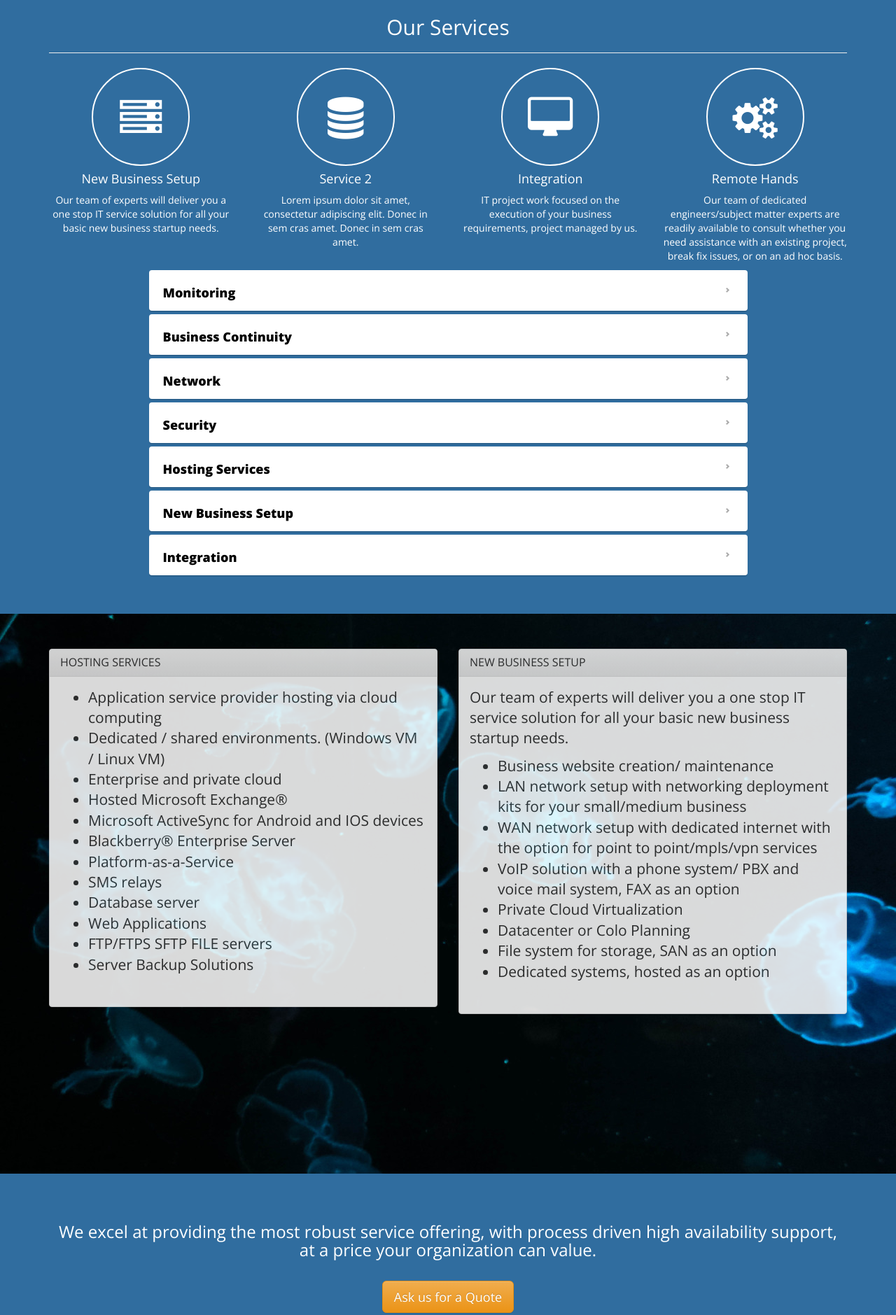
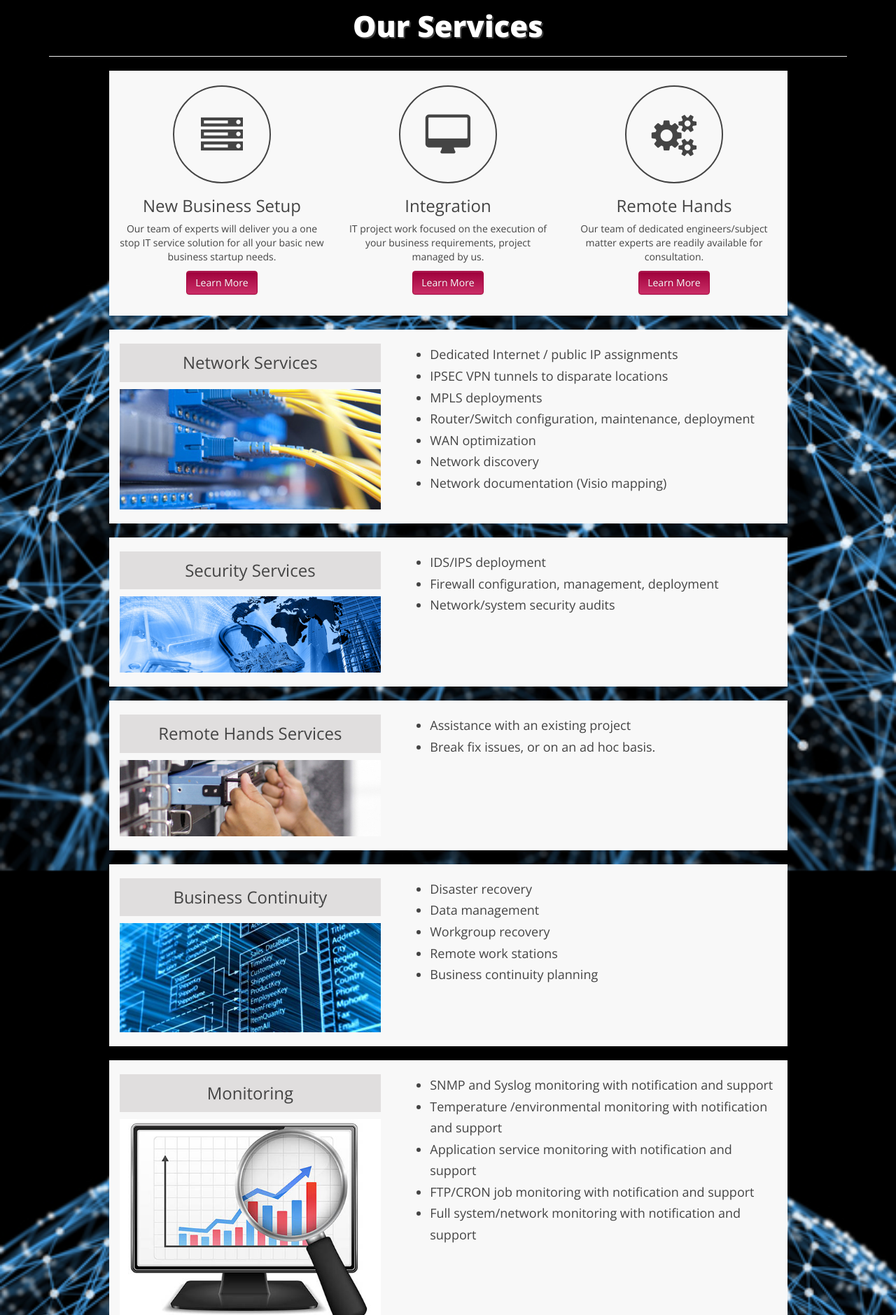
Before and after one commit to aphuong/oppidan_template, a plain HTML site: page index.html in a window 1280 px wide. Shown: the part 880-2759 px from the top of the page at 70% size. Drawn offline with nearby package versions, Linux system fonts and the light colour scheme; files whose address does not match are found by name.

Commit message:
Update styles and images

```diff
--- a/css/main.css
+++ b/css/main.css
@@ -1,8 +1,8 @@
-/* general styles */
 html, body {
   height: 100%;
   width: 100%;
   font-family: 'Open Sans', sans-serif;
+  background: #f8f8f8;
 }
 
 @font-face {
@@ -10,7 +10,6 @@ html, body {
   src: url(../fonts/flexslider-icon.woff);
 }
 
-/* padded section */
 .pad-section {
   padding: 50px 0;
 }
@@ -18,7 +17,6 @@ html, body {
   width: 100%;
 }
 
-/* vertical-centered text */
 .text-vcenter {
   display: table-cell;
   text-align: center;
@@ -30,33 +28,47 @@ html, body {
   margin: 0;
   padding: 0;
   color: #fff;
+  text-shadow: 4px 2px 1px #000;
 }
 .text-vcenter h3 {
   color: #fff;
+  font-size: 3em;
+  text-shadow: 4px 2px 1px #000;
 }
 
-/* additional sections */
 #home {
-  background: url(../images/escheresque_ste.png) fixed;
+  background: url(../images/connections.jpg) no-repeat center center fixed;
   display: table;
   height: 65%;
   position: relative;
   width: 100%;
- /* -webkit-background-size: cover;
+  -webkit-background-size: cover;
   -moz-background-size: cover;
   -o-background-size: cover;
-  background-size: cover;*/
-}
-
-#about {
+  background-size: cover;
 }
 
 #services {
-  background-color: #306d9f;
+  background: url(../images/connections.jpg) no-repeat center center fixed;
   color: #ffffff;
+  -webkit-background-size: cover;
+  -moz-background-size: cover;
+  -o-background-size: cover;
+  background-size: cover;
 }
+
+#services h2 {
+  font-family: 'Open Sans', sans-serif;
+  font-size: 3em;
+  font-weight: 700;
+  margin: 0;
+  padding: 0;
+  color: #fff;
+  text-shadow: 2px 2px 1px #444;
+}
+
 #services .glyphicon {
-  border: 2px solid #FFFFFF;
+  border: 2px solid #444;
   border-radius: 50%;
   display: inline-block;
   font-size: 60px;
@@ -65,21 +77,6 @@ html, body {
   text-align: center;
   vertical-align: middle;
   width: 140px;
-}
-
-#information {
-  background: url(../images/jellyfish.jpg) no-repeat center center fixed;
-  display: table;
-  height: 800px;
-  position: relative;
-  width: 100%;
-  -webkit-background-size: cover;
-  -moz-background-size: cover;
-  -o-background-size: cover;
-  background-size: cover;
-}
-#information .panel {
-  opacity: 0.85;
 }
 
 footer {
@@ -100,11 +97,15 @@ footer .glyphicon:hover {
 
 .nav-contact {
   text-align: right;
-  color: #777;
+  color: #333;
+  font-family: 'Open Sans', sans-serif;
+  font-size: 18px;
+  padding-top: 10px;
+  font-weight: bold;
 }
 
+
 .flexslider {
-  /*height: 350px;*/
   width: 100%;
 }
 
@@ -133,159 +134,84 @@ footer .glyphicon:hover {
   border: 0px !important;
 }
 
-.space {
-  background: url(../images/jellyfish.jpg) no-repeat center center fixed;
-  display: table;
-  height: 0px;
-  position: relative;
-  width: 100%;
-  -webkit-background-size: cover;
-  -moz-background-size: cover;
-  -o-background-size: cover;
-  background-size: cover;
+.logo-text {
+  margin-left: -25px;
 }
 
-
-/**/
-
-
-body .wrapper {
-  width: 75%;
-  margin: 0 auto;
-  background: white;
-  border-radius: 4px;
-  position: relative;
-  box-shadow: 0px 2px rgba(0, 0, 0, 0.12);
-  font-weight: lighter;
+.navbar-default .navbar-nav > li > a {
+  color: #333;
+  font-family: 'Open Sans', sans-serif;
   font-size: 18px;
 }
 
-body .wrapper label {
-  display: block;
-  position: relative;
-  color: #000;
-  overflow: hidden;
-  /*cursor: pointer;*/
-  height: 56px;
-  -webkit-transition: text-indent 0.2s;
-  text-indent: 20px;
+.navbar-default .navbar-nav > li > a:hover {
+  color: #777;
+}
+
+.btn-warning {
+  background-image: linear-gradient(to bottom, #9E003A 0%, #CB2E67 100%);
+  border-color: #A6053F;
+}
+
+.btn-warning:hover {
+  background-color: #CB2E67;
+  border-color: #A6053F;
+}
+
+#services .row {
+  background: #f8f8f8;
+  margin: 0 auto;
+  width: 85%;
+  color: #444;
+}
+
+.services-wrapper,
+.content {
+  width: 100%;
+  margin: 0 auto;
+  padding: 20px 0;
+  font-size: 18px;
+  color: #444;
+  line-height: 1.7em;
+}
+
+.services-wrapper h3 {
+  background: rgb(224, 222, 222);
+  padding: 14px;
+  text-align: center;
+  margin-top: 0;
+}
+
+.text-center {
   padding-top: 20px;
 }
 
-body .wrapper ul {
-  margin: 0;
-  padding: 0;
+#services .btn-md,
+#services .btn-lg {
+  margin-bottom: 30px;
 }
 
-body .wrapper li {
-  color: white;
-  list-style-type: none;
+.text-left {
+  padding-left: 30px;
 }
-
-body .wrapper li {
-  display: block;
-  width: 100%;
-  padding: 15px 0px;
-  text-decoration: none;
-  color: white;
-  border-bottom: 1px solid rgba(0, 0, 0, 0.06);
-  font-weight: lighter;
-  font-size: 18px;
+@media (max-width: 1200px) {
+  #services .row {
+    width: 90%;
+  }
 }
-
-body .wrapper li:hover {
-  background-color: rgba(48, 109, 159, 0.2);
+@media (max-width: 1000px) {
+  #services .row {
+    width: 100%;
+  }
+  .text-vcenter h3 {
+    font-size: 2em;
+  }
+  .text-vcenter h1 {
+    font-size: 3em;
+  }
 }
-
-body .wrapper label:hover {
-  background: rgba(48, 109, 159, 0.2) !important;
-  color: #000;
-  text-indent: 30px;
-  -webkit-transition: text-indent 0.2s;
-  transition: text-indent 0.2s;
+@media (max-width: 600px) {
+  #services .row {
+    width: 100%;
+  }
 }
-
-body .wrapper input[type="checkbox"] {
-  display: none;
-}
-
-body .wrapper span {
-  height: 3px;
-  position: absolute;
-  width: 0px;
-  display: block;
-  top: 58px;
-  background: #38B087;
-}
-
-body .wrapper .content {
-  height: 0;
-  background: rgba(15, 44, 78, 0.84);
-  height: auto;
-  position: relative;
-  border-top: 2px solid rgba(0, 0, 0, 0.12);
-  top: 4px;
-}
-
-body .wrapper .lil_arrow {
-  width: 5px;
-  height: 5px;
-  -webkit-transition: -webkit-transform 0.8s;
-  transition: transform 0.8s;
-  -webkit-transition-timing-function: cubic-bezier(0.68, -0.55, 0.265, 1.55);
-  border-top: 2px solid rgba(0, 0, 0, 0.33);
-  border-right: 2px solid rgba(0, 0, 0, 0.33);
-  float: right;
-  position: relative;
-  top: -30px;
-  right: 27px;
-  -webkit-transform: rotate(45deg);
-      -ms-transform: rotate(45deg);
-          transform: rotate(45deg);
-}
-
-body .wrapper input[type="checkbox"]:checked + label > .content {
-  display: block;
-}
-
-body .wrapper input[type="checkbox"]:checked + label > span {
-  display: none;
-}
-
-body .wrapper input[type="checkbox"]:checked + label > .lil_arrow {
-  -webkit-transition: -webkit-transform 0.8s;
-  transition: transform 0.8s;
-  -webkit-transition-timing-function: cubic-bezier(0.68, -0.55, 0.265, 1.55);
-  -webkit-transform: rotate(135deg);
-      -ms-transform: rotate(135deg);
-          transform: rotate(135deg);
-}
-
-body .wrapper input[type="checkbox"]:checked + label {
-  display: block;
-  background: rgba(48, 109, 159, 0.2)!important;
-  color: #000;
-  text-indent: 30px;
-  height: auto;
-  -webkit-transition: height 0.8s;
-  transition: height 0.8s;
-  -webkit-transition-timing-function: cubic-bezier(0.68, -0.55, 0.265, 1.55);
-}
-
-body .wrapper label:hover > span {
-  width: 100%;
-  -webkit-transition-timing-function: cubic-bezier(0.68, -0.55, 0.265, 1.55);
-  -webkit-transition: width 0.4s;
-          transition: width 0.4s;
-}
-body .wrapper input[type='checkbox']:not(:checked) + label {
-  display: block;
-  -webkit-transition: height 0.8s;
-  transition: height 0.8s;
-  height: 58px;
-  -webkit-transition-timing-function: cubic-bezier(0.68, -0.55, 0.265, 1.55);
-}
-
-::-webkit-scrollbar {
-  display: none;
-}
--- a/index.html
+++ b/index.html
@@ -33,11 +33,14 @@
             <span class="icon-bar"></span>
             <span class="icon-bar"></span>
           </button>
-          <a class="navbar-brand" href="#">Oppidan IT LLC</a>
+          <div>
+            <img src="images/logo.png" alt="Oppidan IT" height="auto" width="150px" />
+            <span class="logo-text">Oppidan IT LLC</span>
+          </div>
         </div>
 
         <div class="nav-contact">
-          <p>Get a Quote | (347) 687-4070 | sales@oppidanit.com</p>
+          <p>Get a Quote | <i class="fa fa-phone"></i> (347) 687-4070 | <i class="fa fa-envelope-o"></i> <a href="mailto:sales@oppidanit.com?Subject=sales%20inquiry" target="_top">sales@oppidanit.com</a></p>
         </div>
 
         <div class="collapse navbar-collapse" id="navbar-collapse-main">
@@ -45,7 +48,6 @@
             <li><a href="#home">Home</a></li>
             <li><a href="#about">About</a></li>
             <li><a href="#services">Services</a></li>
-            <li><a href="#information">Information</a></li>
             <li><a href="#contact">Contact</a></li>
           </ul>
         </div><!-- /.navbar-collapse -->
@@ -72,7 +74,7 @@
           <div class="col-sm-6">
             <div class="about-img-container">
               <br />
-              <img src="https://www.placehold.it/650x300/0F2C4E&text=Company + Logo" alt="" />
+              <img src="images/logo.png" alt="Oppidan IT" />
             </div>
           </div>
           <div class="col-sm-6 text-center">
@@ -87,74 +89,40 @@
     <!-- third section - Services -->
     <div id="services" class="pad-section">
       <div class="container">
-        <h2 class="text-center">Our Services</h2> <hr />
-
+        <h2 class="text-center">Our Services</h2>
+        <hr>
 
         <div class="row text-center">
-          <div class="col-sm-3 col-xs-6">
+          <div class="col-sm-4 col-xs-12">
             <i class="glyphicon fa fa-server"> </i>
-            <h4>New Business Setup</h4>
+            <h3>New Business Setup</h3>
             <p>Our team of experts will deliver you a one stop IT service solution for all your basic new business startup needs.</p>
+            <a href="#setup" class="btn btn-warning btn-md">Learn More</a>
           </div>
-          <div class="col-sm-3 col-xs-6">
-            <i class="glyphicon fa fa-database"></i>
-            <h4>Service 2</h4>
-            <p>Lorem ipsum dolor sit amet, consectetur adipiscing elit. Donec in sem cras amet. Donec in sem cras amet.</p>
+          <div class="col-sm-4 col-xs-12">
+            <i class="glyphicon fa fa-desktop"></i>
+            <h3>Integration</h3>
+            <p>IT project work focused on the execution of your business requirements, project managed by us.</p>
+            <a href="#integration" class="btn btn-warning btn-md">Learn More</a>
           </div>
-          <div class="col-sm-3 col-xs-6">
-            <i class="glyphicon fa fa-desktop"></i>
-            <h4>Integration</h4>
-            <p>IT project work focused on the execution of your business requirements, project managed by us.</p>
-          </div>
-          <div class="col-sm-3 col-xs-6">
+          <div class="col-sm-4 col-xs-12">
             <i class="glyphicon fa fa-cogs"> </i>
-            <h4>Remote Hands</h4>
-            <p>Our team of dedicated engineers/subject matter experts are readily available to consult whether you need assistance with an existing project, break fix issues, or on an ad hoc basis.</p>
+            <h3>Remote Hands</h3>
+            <p>Our team of dedicated engineers/subject matter experts are readily available for consultation.</p>
+            <a href="#hands" class="btn btn-warning btn-md">Learn More</a>
           </div>
         </div>
 
+        <br />
 
-        <div class='wrapper'>
-          <input id='pictures' type='checkbox'>
-          <label for='pictures'>
-            <p>Monitoring</p>
-            <div class='lil_arrow'></div>
-            <div class='content'>
-              <ul>
-                <li>SNMP monitoring with notification and support</li>
-                <li>Syslog monitoring with notification and support</li>
-                <li>Temperature /environmental monitoring with notification and support</li>
-                <li>Application service monitoring with notification and support</li>
-                <li>FTP/CRON job monitoring with notification and support</li>
-                <li>Full system/network monitoring with notification and support</li>
-              </ul>
+        <div class="row">
+          <div class='col-md-5'>
+            <div class="services-wrapper">
+              <h3>Network Services</h3>
+              <img src="images/network.jpg">
             </div>
-            <span></span>
-          </label>
           </div>
-
-        <div class='wrapper'>
-          <input id='jobs' type='checkbox'>
-          <label for='jobs'>
-            <p>Business Continuity</p>
-            <div class='lil_arrow'></div>
-            <div class='content'>
-              <ul>
-                <li>Disaster recovery</li>
-                <li>Data management</li>
-                <li>Workgroup recovery/remote work stations</li>
-                <li>Business continuity planning</li>
-              </ul>
-            </div>
-            <span></span>
-          </label>
-        </div>
-
-        <div class='wrapper'>
-          <input id='events' type='checkbox'>
-          <label for='events'>
-            <p>Network</p>
-            <div class='lil_arrow'></div>
+          <div class='col-md-7'>
             <div class='content'>
               <ul>
                 <li>Dedicated Internet / public IP assignments</li>
@@ -162,19 +130,23 @@
                 <li>MPLS deployments</li>
                 <li>Router/Switch configuration, maintenance, deployment</li>
                 <li>WAN optimization</li>
-                <li>Network discovery/ network documentation (Visio mapping)</li>
+                <li>Network discovery</li>
+                <li>Network documentation (Visio mapping)</li>
               </ul>
             </div>
-            <span></span>
-          </label>
           </div>
+        </div>
+        <br />
 
-
-        <div class='wrapper'>
-          <input id='financial' type='checkbox'>
-          <label for='financial'>
-            <p>Security</p>
-            <div class='lil_arrow'></div>
+        <span id="hands"></span>
+        <div class="row">
+          <div class='col-md-5'>
+            <div class="services-wrapper">
+              <h3>Security Services</h3>
+              <img src="images/security.jpg">
+            </div>
+          </div>
+          <div class='col-md-7'>
             <div class='content'>
               <ul>
                 <li>IDS/IPS deployment</li>
@@ -182,61 +154,79 @@
                 <li>Network/system security audits</li>
               </ul>
             </div>
-            <span></span>
-          </label>
           </div>
+        </div>
+        <br />
 
-        <div class='wrapper'>
-          <input id='settings' type='checkbox'>
-          <label for='settings'>
-            <p>Hosting Services</p>
-            <div class='lil_arrow'></div>
+        <div class="row">
+          <div class='col-md-5'>
+            <div class="services-wrapper">
+              <h3>Remote Hands Services</h3>
+              <img src="images/hands.jpg">
+            </div>
+          </div>
+          <div class='col-md-7'>
             <div class='content'>
               <ul>
-                <li>Application service provider hosting via cloud computing</li>
-                <li>Dedicated / shared environments. (Windows VM / Linux VM)</li>
-                <li>Enterprise and private cloud</li>
-                <li>Hosted Microsoft Exchange®</li>
-                <li>Microsoft ActiveSync for Android and IOS devices</li>
-                <li>Blackberry® Enterprise Server</li>
-                <li>Platform-as-a-Service</li>
-                <li>SMS relays</li>
-                <li>Database server</li>
-                <li>Web Applications</li>
-                <li>FTP/FTPS SFTP FILE servers</li>
-                <li>Server Backup Solutions</li>
+                <li>Assistance with an existing project</li>
+                <li>Break fix issues, or on an ad hoc basis.</li>
               </ul>
             </div>
-            <span></span>
-          </label>
           </div>
+        </div>
+        <br />
 
-        <div class='wrapper'>
-          <input id='setup' type='checkbox'>
-          <label for='setup'>
-            <p>New Business Setup</p>
-            <div class='lil_arrow'></div>
+        <div class="row">
+          <div class='col-md-5'>
+            <div class="services-wrapper">
+              <h3>Business Continuity</h3>
+              <img src="images/business.jpg">
+            </div>
+          </div>
+          <div class='col-md-7'>
             <div class='content'>
               <ul>
-                <li>Business website creation/ maintenance</li>
-                <li>LAN network setup with networking deployment kits for your small/medium business</li>
-                <li>WAN network setup with dedicated internet with the option for point to point/mpls/vpn services</li>
-                <li>VoIP solution with a phone system/ PBX and voice mail system, FAX as an option</li>
-                <li>Private Cloud Virtualization</li>
-                <li>Datacenter or Colo Planning</li>
-                <li>File system for storage, SAN as an option</li>
-                <li>Dedicated systems, hosted as an option</li>
+                <li>Disaster recovery</li>
+                <li>Data management</li>
+                <li>Workgroup recovery</li>
+                <li>Remote work stations</li>
+                <li>Business continuity planning</li>
               </ul>
             </div>
-            <span></span>
-          </label>
           </div>
+        </div>
+        <br />
+        <span id="integration"></span>
 
-        <div class='wrapper'>
-          <input id='integration' type='checkbox'>
-          <label for='integration'>
-            <p>Integration</p>
-            <div class='lil_arrow'></div>
+        <div class="row">
+          <div class='col-md-5'>
+            <div class="services-wrapper">
+              <h3>Monitoring</h3>
+              <img src="images/monitor.jpg">
+            </div>
+          </div>
+          <div class='col-md-7'>
+            <div class='content'>
+              <ul>
+                <li>SNMP and Syslog monitoring with notification and support</li>
+                <li>Temperature /environmental monitoring with notification and support</li>
+                <li>Application service monitoring with notification and support</li>
+                <li>FTP/CRON job monitoring with notification and support</li>
+                <li>Full system/network monitoring with notification and support</li>
+              </ul>
+            </div>
+          </div>
+        </div>
+        <br />
+
+        <div class="row">
+          <div class='col-md-5'>
+            <div class="services-wrapper">
+              <h3>Integration Services</h3>
+              <img src="images/integration.jpg">
+            </div>
+          </div>
+           <div class='col-md-7'>
             <div class='content'>
               <ul>
                 <li>Detailed project plan (design proposal, statement of work, implementation proposal)</li>
@@ -244,25 +234,22 @@
                 <li>Pre/post implementation engineers</li>
               </ul>
             </div>
-            <span></span>
-          </label>
-        </div>
-
           </div>
         </div>
-    <!-- /third section -->
+        <br />
 
 
-    <!-- fourth section - Information -->
-    <div id="information" class="pad-section">
-      <div class="container">
+        <span id="setup"></span>
+
         <div class="row">
-          <div class="col-sm-6">
-            <div class="panel panel-default">
-              <div class="panel-heading">
-                <h2 class="panel-title">HOSTING SERVICES</h2>
+          <div class='col-md-5'>
+            <div class="services-wrapper">
+              <h3>Hosting Services</h3>
+              <img src="images/hosting.jpg">
             </div>
-              <div class="panel-body lead">
+          </div>
+          <div class='col-md-7'>
+            <div class='content'>
               <ul>
                 <li>Application service provider hosting via cloud computing</li>
                 <li>Dedicated / shared environments. (Windows VM / Linux VM)</li>
@@ -280,13 +267,17 @@
             </div>
           </div>
         </div>
-          <div class="col-sm-6">
-            <div class="panel panel-default">
-              <div class="panel-heading">
-                <h2 class="panel-title">NEW BUSINESS SETUP</h2>
+        <br />
+
+        <div class="row">
+          <div class='col-md-5'>
+            <div class="services-wrapper">
+              <h3>New Business Setup</h3>
+              <img src="images/setup.jpg">
             </div>
-              <div class="panel-body lead">
-               <p>Our team of experts will deliver you a one stop IT service solution for all your basic new business startup needs.</p>
+          </div>
+          <div class='col-md-7'>
+            <div class='content'>
               <ul>
                 <li>Business website creation/ maintenance</li>
                 <li>LAN network setup with networking deployment kits for your small/medium business</li>
@@ -300,30 +291,17 @@
             </div>
           </div>
         </div>
+
       </div>
     </div>
-    </div>
-    <!-- /fourth section -->
+    <!-- /third section -->
 
-    <!-- fifth section -->
-    <div id="services" class="pad-section">
-      <div class="container">
-        <div class="row">
-          <div class="col-sm-12 text-center">
-            <h3>We excel at providing the most robust service offering, with process driven high availability support, at a price your organization can value.</h3>
-            <br />
-            <a href="#about" class="btn btn-warning btn-lg">Ask us for a Quote</a>
-          </div>
-        </div>
-      </div>
-    </div>
-    <!-- /fifth section -->
 
     <div class="space">
     </div>
 
     <!-- slider -->
-    <div class="flexslider-container">
+<!--     <div class="flexslider-container">
       <div class="flexslider">
         <ul class="slides">
           <li>
@@ -337,21 +315,43 @@
           </li>
         </ul>
       </div>
+    </div> -->
+    <!-- slider -->
+
+    <!-- fifth section -->
+    <div id="services" class="pad-section">
+      <div class="container">
+        <div class="row">
+          <div class="col-sm-12 text-center">
+            <h3>We excel at providing the most robust service offering, with process driven high availability support, at a price your organization can value.</h3>
+            <br />
+            <a href="mailto:sales@oppidanit.com?Subject=sales%20inquiry" target="_top" class="btn btn-warning btn-lg">E-mail Us For A Quote</a>
           </div>
-    <!-- slider -->
+        </div>
+      </div>
+    </div>
+    <!-- /fifth section -->
 
 
     <!-- footer -->
     <footer>
-      <hr />
       <div class="container" id="contact">
-        <p class="text-left">
-          Connect with us:
-          <i class="fa fa-facebook"></i> |
-          <i class="fa fa-linkedin"></i> |
-          <i class="fa fa-google-plus"></i>
-        </p>
-        <p class="text-right">Copyright &copy; Oppidan IT LLC 2015</p>
+        <div>
+          <img src="images/logo.png" alt="Oppidan IT" height="auto" width="150px" />
+          <span class="logo-text">Oppidan IT LLC</span>
+        </div>
+        <div class="text-left">
+          Contact Us:
+          <div>
+            <i class="fa fa-envelope-o"></i>
+            <a href="mailto:sales@oppidanit.com?Subject=sales%20inquiry" target="_top">sales@oppidanit.com</a>
+          </div>
+          <div>
+            <i class="fa fa-phone"></i>
+            <span>(347) 687-4070</span>
+          </div>
+        </div>
+        <div class="text-right">Copyright &copy; Oppidan IT LLC 2015</div>
       </div>
     </footer>
     <!-- /footer -->
@@ -359,8 +359,3 @@
 
   </body>
 </html>
-
-
-<!-- http://negativespace.co/photos/network-router/ -->
-
-<!-- http://negativespace.co/photos/computer/ -->
```
Also changed, not shown: css/bootstrap-theme.css, images/business.jpg (added), images/connections.jpg (added), images/escheresque_ste_@2X.png (deleted), images/hands.jpg (added), images/hosting.jpg (added), images/integration.jpg (added), images/jellyfish.jpg (deleted), images/logo.png (added), images/monitor.jpg (added), images/network.jpg (added), images/security.jpg (added), images/setup.jpg (added), 3 other files. Lines whose indentation alone changed are shown as unchanged.
